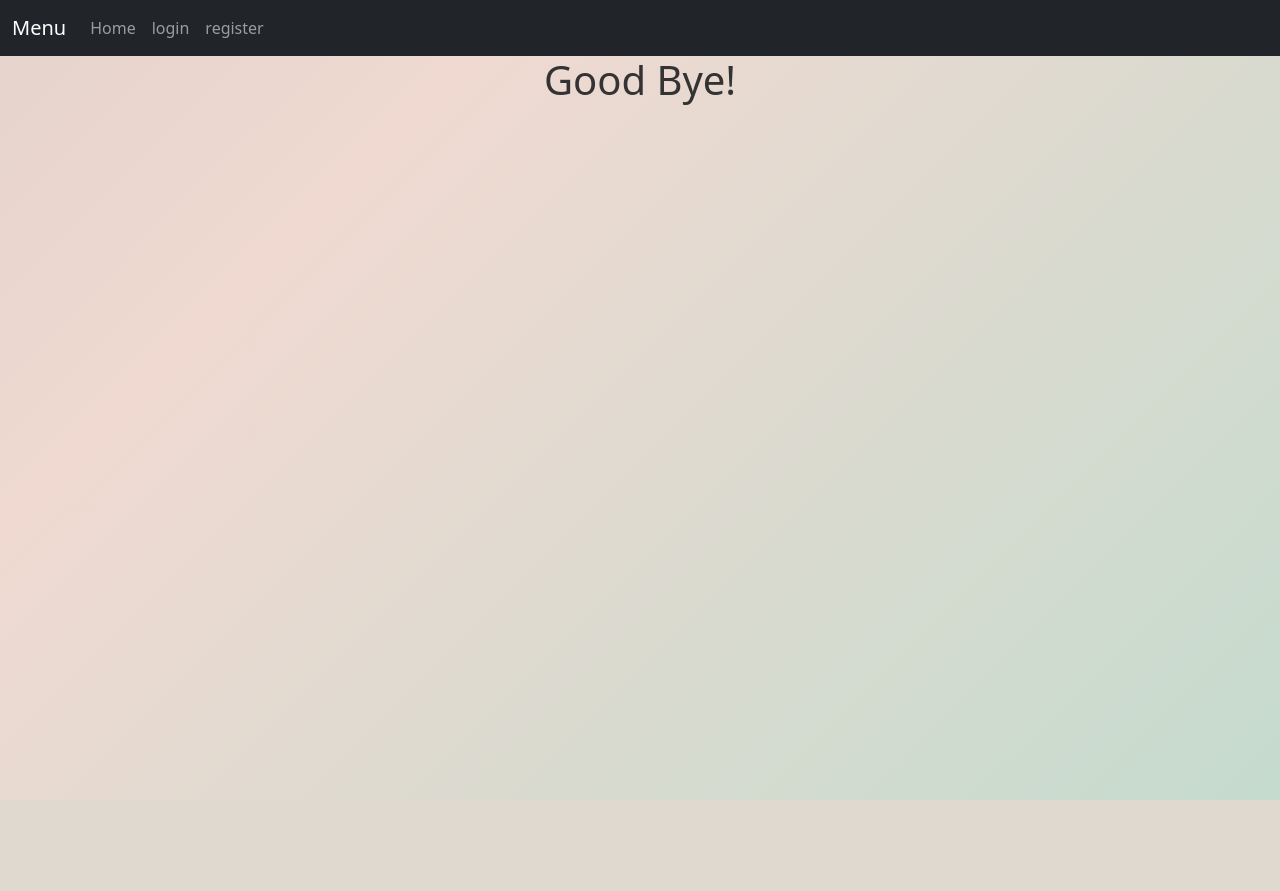
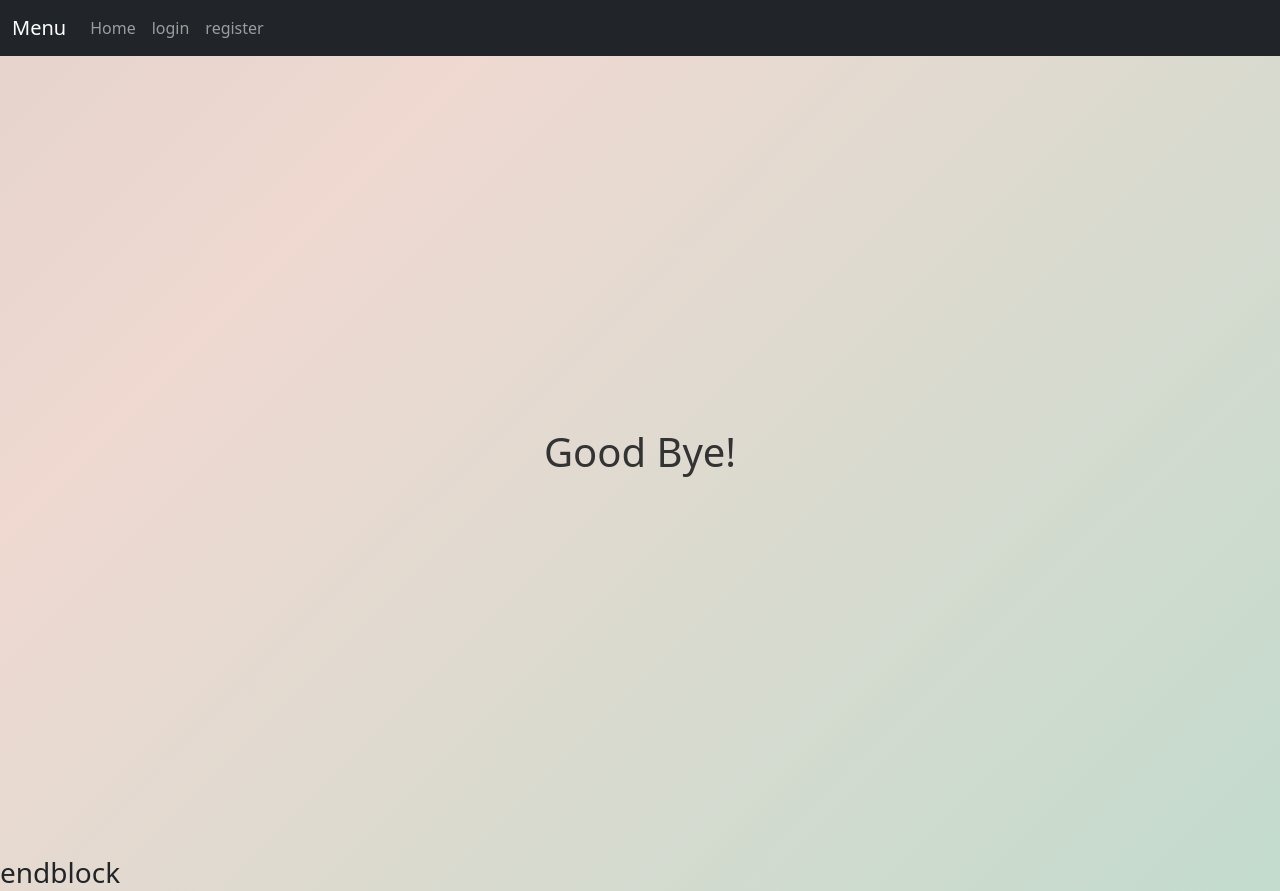
Before and after one commit to measivs/exchange-stock-project, a Flask app: page /logout in a window 1280 px wide. Before the commit the page ends 800 px from the top, so only its background shows below. Run offline with Flask 3, Linux system fonts and the light colour scheme.

Commit message:
lil change

```diff
--- a/main.py
+++ b/main.py
@@ -153,7 +153,7 @@
         user = User.query.filter_by(username=username, password=password).first()
         if user:
             session['username'] = user.username
-            return redirect(url_for('user'))
+            return redirect(url_for('personal'))
         else:
             return "Invalid credentials"
     return render_template('login.html')
@@ -165,11 +165,11 @@
     return render_template('logout.html')
 
 
-@app.route('/user')
-def user():
-    if 'username' in session:
-        return render_template('user.html', username=session['username'])
-    return redirect(url_for('login'))
+# @app.route('/user')
+# def user():
+#     if 'username' in session:
+#         return render_template('user.html', username=session['username'])
+#     return redirect(url_for('login'))
 
 
 if __name__ == '__main__':
--- a/templates/home.html
+++ b/templates/home.html
@@ -19,7 +19,6 @@
           <div class="collapse navbar-collapse" id="navbarNavAltMarkup">
             <div class="navbar-nav">
               <a class="nav-link" aria-current="page" href="/">Home</a>
-              <!-- <a class="nav-link" href="/personal">personal</a> -->
               {% if 'username' not in session %}
               <a class="nav-link" href="{{url_for('login')}}">login</a>
               {% endif %}
--- a/templates/logout.html
+++ b/templates/logout.html
@@ -1,8 +1,16 @@
 {% extends 'base.html' %}
 
+{% block content %}
+<style>
+  .centered {
+    display: flex;
+    justify-content: center;
+    align-items: center;
+    height: 100vh;
+  }
+</style>
 
-{% block content %}
-
-<h1> Good Bye! {{ session['username'] }} </h1>
-
-<!-- {% endblock %} -->
+<div class="centered">
+  <h1>Good Bye!</h1>
+</div>
+{% endblock %}
--- a/templates/personal.html
+++ b/templates/personal.html
@@ -1,11 +1,8 @@
 {% extends 'base.html' %}
 
 {% block content %}
-<!-- <h2>ABOUT US:</h2>
-<h2>contact us for any questions: 99956821177 </h2> -->
-<!-- {{ super() }} -->
 
-<h1> Welcome {{ session['username'] }} </h1>
+<h1> Welcome {{ session['username'] }}! </h1>
 <!-- {% endblock content %} -->
 
 {% block title %} personal Page {%endblock%}
--- a/templates/user.html
+++ b/templates/user.html
@@ -1,4 +1,4 @@
-{% extends 'base.html' %}
+<!-- {% extends 'base.html' %}
 
 {% block content %}
 <h2>Hello User</h2>
@@ -7,4 +7,4 @@
 <h1> Welcome {{ session['username'] }} </h1>
 {% endblock %}
 
-{% block title %} User Page {%endblock%}
+{% block title %} User Page {%endblock%} -->
```
Also changed, not shown: templates/index.html (deleted, +0 -30 lines), instance/loginn.sqlite.
